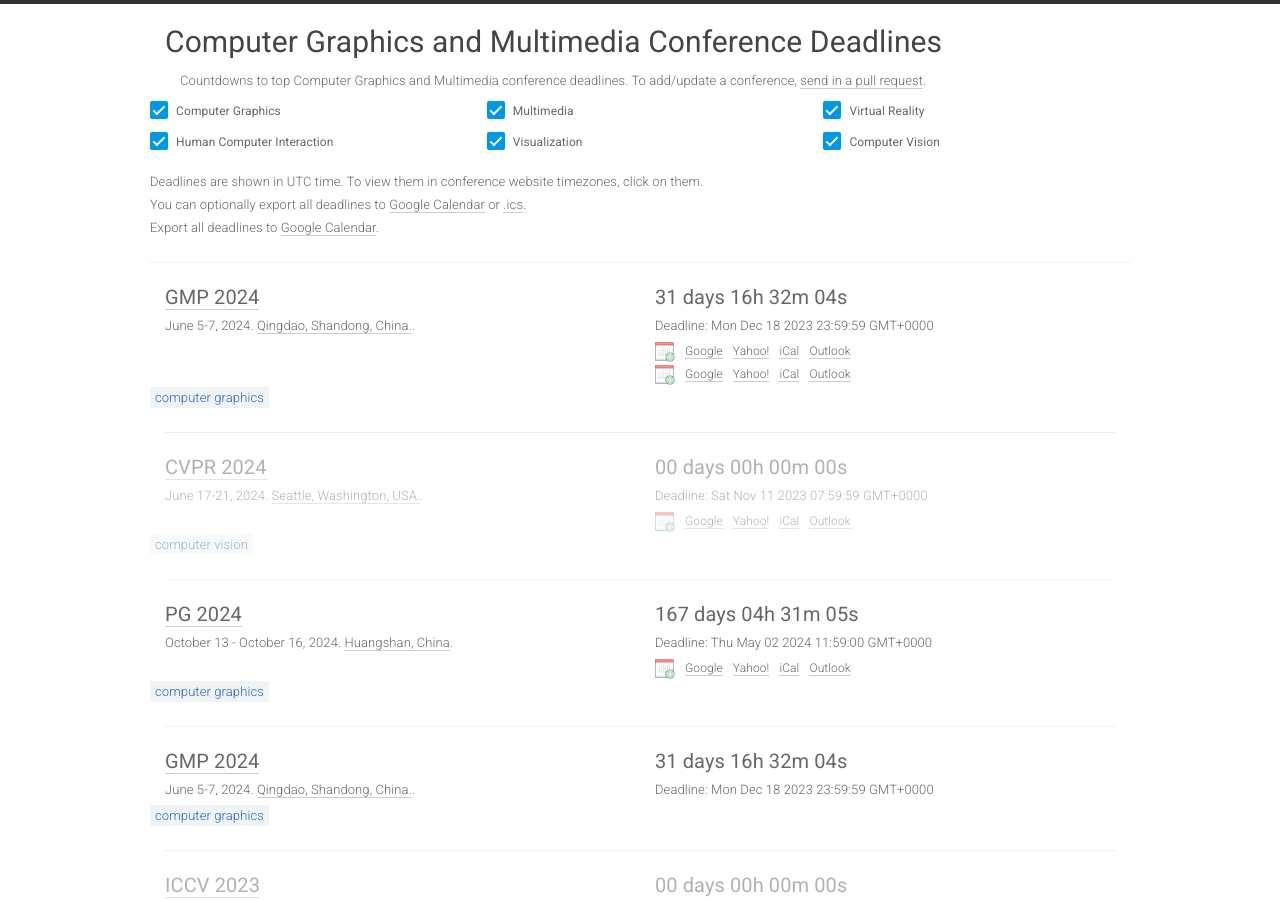
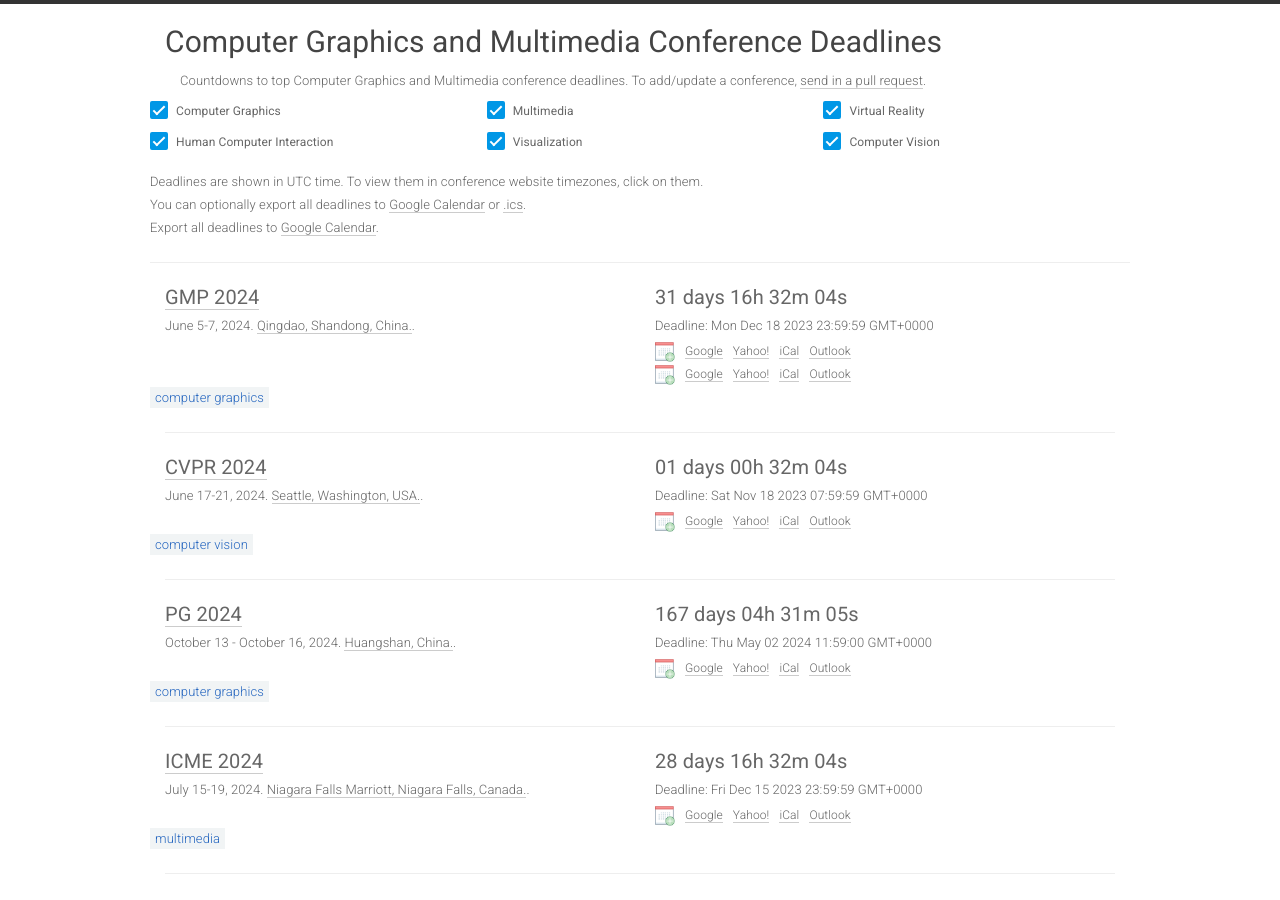
Before and after one commit to JianweiHu94/cgm-deadlines, a Jekyll site: the page built from index.html, in a window 1280 px wide and 900 px high. Built offline with Jekyll 4.4.1, drawn with Linux system fonts in a browser that asks for light colours; nearby versions of some CDN libraries.

Commit message:
Update conferences.yml

```diff
--- a/_data/conferences.yml
+++ b/_data/conferences.yml
@@ -14,7 +14,7 @@
   year: 2024
   id: cvpr2024
   link: https://cvpr.thecvf.com/
-  deadline: '2023-11-10 23:59:59'
+  deadline: '2023-11-17 23:59:59'
   timezone: America/Los_Angeles
   date: June 17-21, 2024
   place: Seattle, Washington, USA.
@@ -26,9 +26,19 @@
   link: https://pg2024.hsu.edu.cn/
   deadline: '2024-05-01 23:59:00'
   timezone: UTC-12
-  place: Huangshan, China
+  place: Huangshan, China.
   date: October 13 - October 16, 2024
   sub: CG
+
+- title: ICME
+  year: 2024
+  id: icme2024
+  link: https://2024.ieeeicme.org/
+  deadline: '2023-12-15 23:59:59'
+  timezone: UTC
+  date: July 15-19, 2024
+  place: Niagara Falls Marriott, Niagara Falls, Canada.
+  sub: MM
 
 - title: GMP
   year: 2024
```
